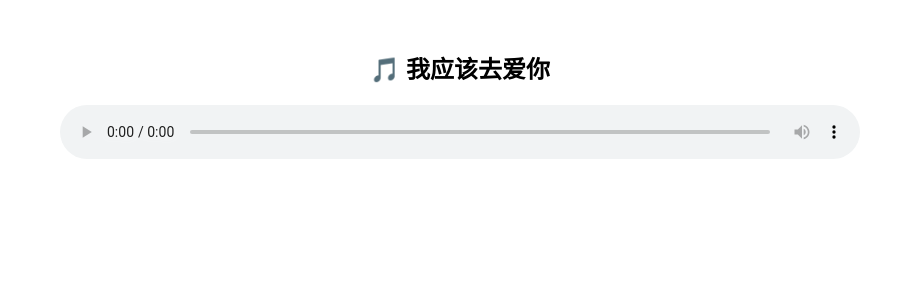
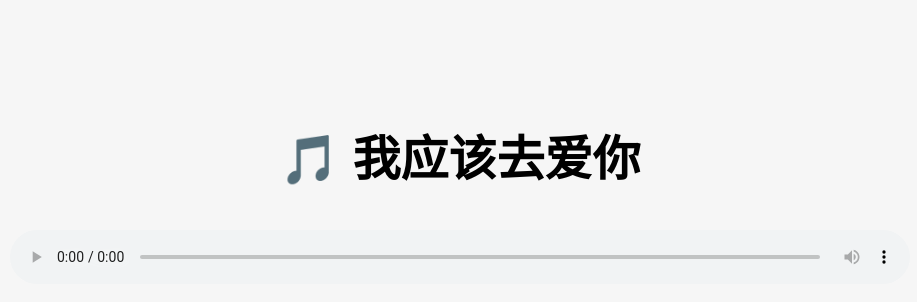
Before and after one commit to eliotxkipuka/music, a plain HTML site: page quaini/index.html in a window 1280 px wide. Shown: the whole page, without its empty margins (180-1097 px from the left). Drawn offline with Linux system fonts and the light colour scheme.

Commit message:
Update index.html

```diff
--- a/quaini/index.html
+++ b/quaini/index.html
@@ -5,12 +5,25 @@
 <title>我应该去爱你</title>
 </head>
 
-<body style="text-align:center;margin-top:50px;">
+<body style="
+background:#f6f6f6;
+text-align:center;
+padding-top:80px;
+font-family:'Microsoft JhengHei',sans-serif;
+">
 
-<h2>🎵 我应该去爱你</h2>
+<h1 style="
+font-size:48px;
+margin-bottom:40px;
+">
+🎵 我应该去爱你
+</h1>
 
-<audio controls autoplay style="width:90%;max-width:800px;">
-    <source src="music.mp3" type="audio/mpeg">
+<audio controls autoplay style="
+width:90%;
+max-width:900px;
+">
+    <source src="music.m4a" type="audio/mp4">
 </audio>
 
 </body>
```
